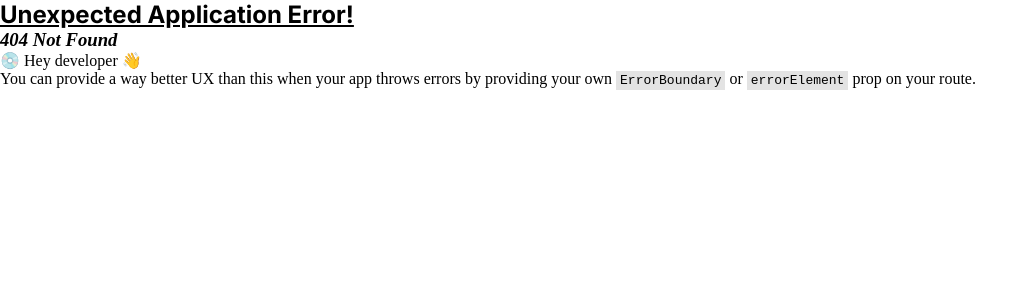
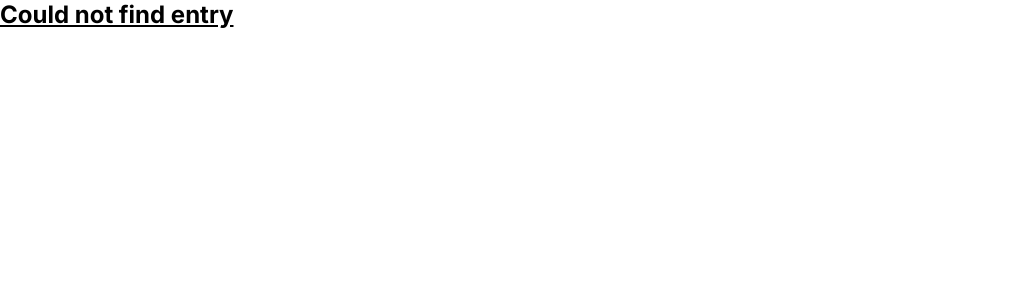
Before and after one commit to Kolpixx/Wilber, a React (Vite) app: page /entry/1 in a window 1280 px wide. Before the commit this address had no page. Shown: the top 300 px of the page, without its empty margins (0-1035 px from the left). Built offline with nearby package versions, Linux system fonts and the light colour scheme; a web font is replaced by a local one.

Commit message:
route to EntryDetail component

```diff
--- a/src/main.tsx
+++ b/src/main.tsx
@@ -4,9 +4,11 @@ import { createBrowserRouter, RouterProvider } from 'react-router-dom'
 
 import './index.css'
 import Dashboard from './sites/Dashboard/Dashboard'
+import EntryDetail from './sites/EntryDetail/EntryDetail'
 
 const router = createBrowserRouter([
-  { path: "/", element: <Dashboard />}
+  { path: "/", element: <Dashboard />},
+  { path: "/entry/:id", element: <EntryDetail />}
 ]);
 
 if (!localStorage.getItem(("entries"))) {
--- /dev/null
+++ b/src/sites/EntryDetail/EntryDetail.tsx
@@ -0,0 +1,21 @@
+import { useNavigate, useParams } from 'react-router-dom'
+import { getEntries } from '../../utils';
+
+import './EntryDetail.css'
+
+export default function EntryDetail() {
+    const { id }: any = useParams();
+    const entries: any = getEntries();
+
+    if (!entries[id]) {
+        return <h2>Could not find entry</h2>
+    }
+
+    const name = entries[id].name;
+
+    return (
+        <div id="entry-detail">
+            <p>{name}</p>
+        </div>
+    )
+}
```
Also changed, not shown: src/sites/EntryDetail/EntryDetail.css (added).
